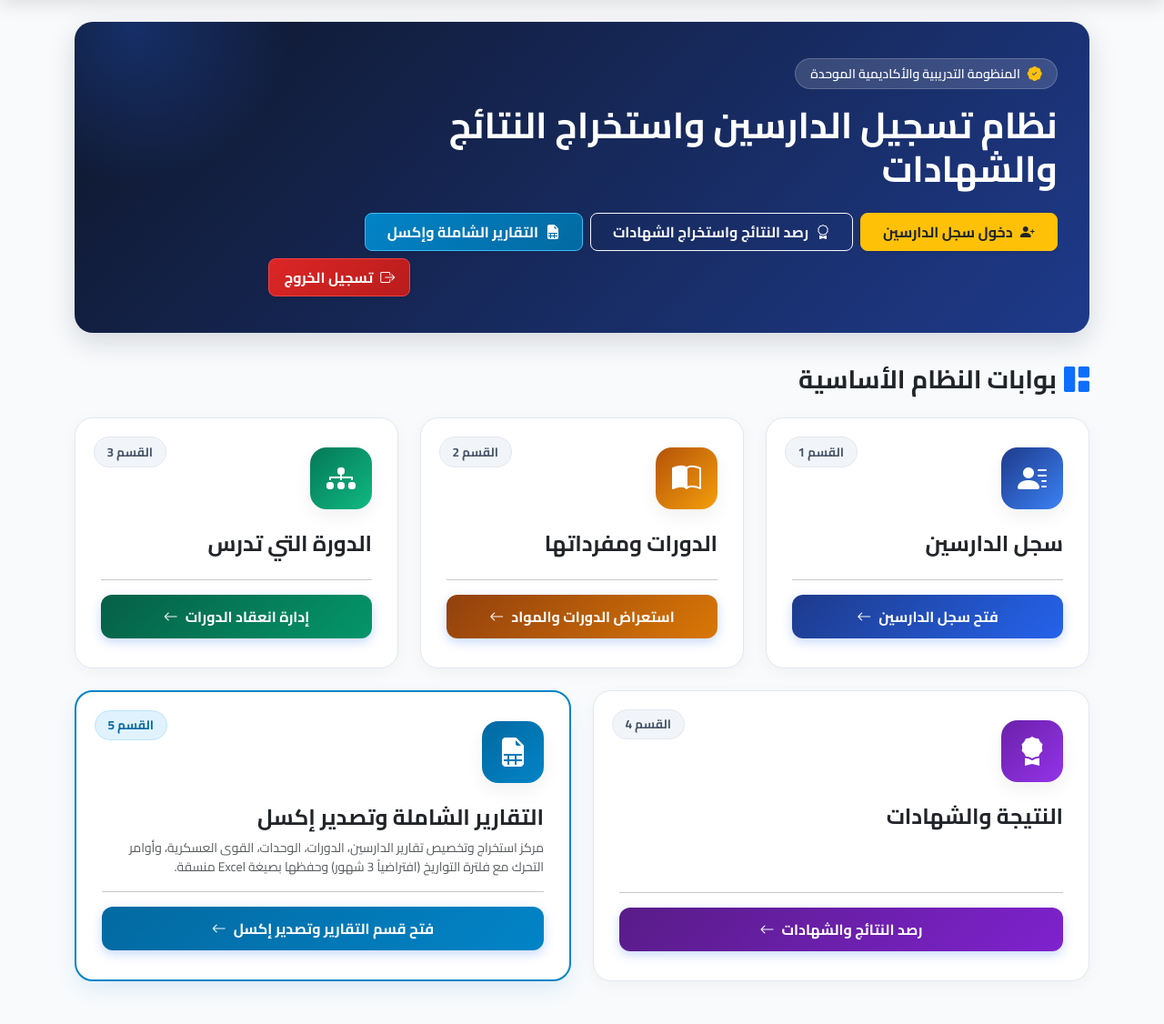
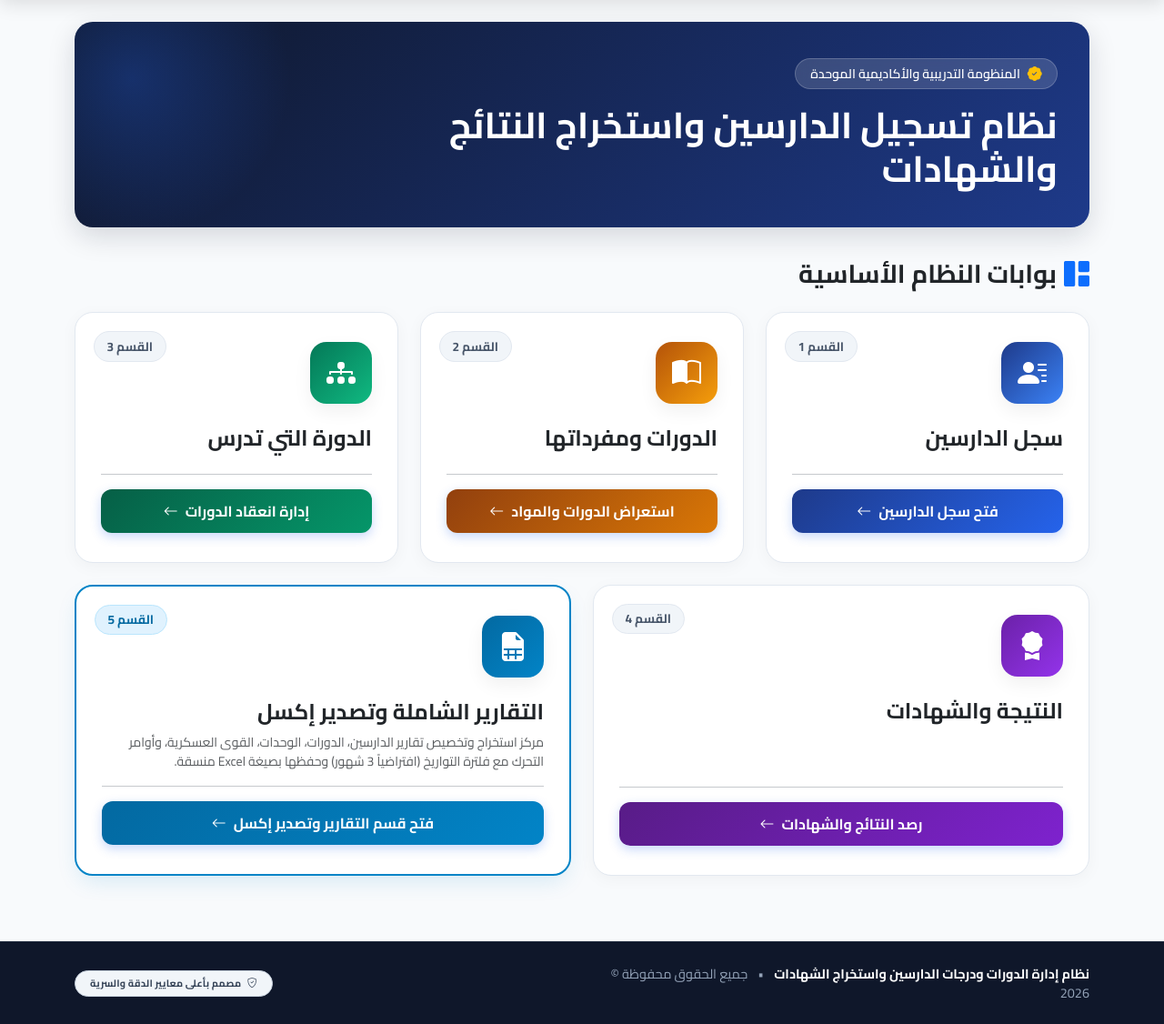
Before and after one commit to Gasim12346/p1, a Django app: page / in a window 1280 px wide. Shown: the part 89-1215 px from the top of the page at 91% size. Run offline with Django 5.2, Linux system fonts and the light colour scheme; the visitor is signed in with stand-in values (Sample User, id 1); data comes from the database, SQL or seed files in the repository; some libraries are stand-ins or nearby versions.

Commit message:
Remove internal action buttons from homepage hero banner

```diff
--- a/templates/training/home.html
+++ b/templates/training/home.html
@@ -11,29 +11,7 @@
                 <i class="bi bi-patch-check-fill text-warning"></i>
                 <span class="small fw-semibold text-white">المنظومة التدريبية والأكاديمية الموحدة</span>
             </div>
-            <h1 class="display-6 fw-bold mb-4 text-white">نظام تسجيل الدارسين واستخراج النتائج والشهادات</h1>
-            <div class="d-flex flex-column flex-sm-row flex-wrap align-items-stretch align-items-sm-center gap-2">
-                {% if is_registrar or is_admin %}
-                <a href="{% url 'training:trainees_list' %}" class="btn btn-warning fw-bold px-4 py-2 rounded-3 shadow-sm text-dark d-inline-flex align-items-center justify-content-center gap-2">
-                    <i class="bi bi-person-plus-fill"></i>
-                    <span>دخول سجل الدارسين</span>
-                </a>
-                {% endif %}
-                <a href="{% url 'training:results_center' %}" class="btn btn-outline-light fw-bold px-4 py-2 rounded-3 d-inline-flex align-items-center justify-content-center gap-2">
-                    <i class="bi bi-award"></i>
-                    <span>رصد النتائج واستخراج الشهادات</span>
-                </a>
-                {% if is_registrar or is_supervisor or is_admin %}
-                <a href="{% url 'training:reports_hub' %}" class="btn btn-info fw-bold px-4 py-2 rounded-3 text-white d-inline-flex align-items-center justify-content-center gap-2 shadow-sm" style="background: linear-gradient(135deg, #0284c7, #0369a1); border: 1px solid #38bdf8;">
-                    <i class="bi bi-file-earmark-spreadsheet-fill"></i>
-                    <span>التقارير الشاملة وإكسل</span>
-                </a>
-                {% endif %}
-                <a href="{% url 'training:logout' %}" class="btn btn-danger fw-bold px-3 py-2 rounded-3 text-white d-inline-flex align-items-center justify-content-center gap-2 ms-sm-auto shadow-sm" style="background: linear-gradient(135deg, #dc2626, #b91c1c); border: 1px solid #ef4444;" title="تسجيل الخروج من النظام">
-                    <i class="bi bi-box-arrow-right"></i>
-                    <span>تسجيل الخروج</span>
-                </a>
-            </div>
+            <h1 class="display-6 fw-bold mb-0 text-white">نظام تسجيل الدارسين واستخراج النتائج والشهادات</h1>
         </div>
     </div>
 </div>
```
